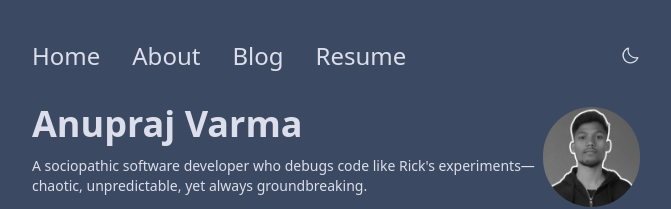
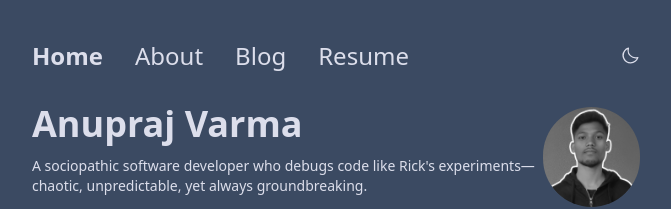
Before and after one commit to anuprajvarma/portfolio, a Next.js app: page / in a window 1280 px wide. Shown: the top 209 px of the page, without its empty margins (304-975 px from the left). Built offline with nearby package versions, Linux system fonts and the light colour scheme.

Commit message:
fix: make current header text bold

```diff
--- a/components/Header.tsx
+++ b/components/Header.tsx
@@ -1,24 +1,43 @@
 "use client";
 
 import Link from "next/link";
+import { usePathname } from "next/navigation";
 import ThemeToggle from "./ThemeToggle";
 
 const Header = () => {
+  const pathname = usePathname();
+  console.log(pathname);
   return (
     <header className="w-full">
       <div className="sm:w-[40rem] w-full m-auto flex justify-between items-center px-2">
         <nav className={`cursor-pointer w-full flex`}>
           <ul className="flex text-2xl w-full justify-between sm:justify-start flex-row gap-4">
-            <li className="hover:bg-[var(--bg)] rounded-md p-2">
+            <li
+              className={`hover:bg-[var(--bg)] rounded-md p-2 ${
+                pathname == "/" ? "font-bold" : "font-normal"
+              }`}
+            >
               <Link href="/">Home</Link>
             </li>
-            <li className="hover:bg-[var(--bg)] rounded-md p-2">
+            <li
+              className={`hover:bg-[var(--bg)] rounded-md p-2 ${
+                pathname == "/about" ? "font-bold" : "font-normal"
+              }`}
+            >
               <Link href="/about">About</Link>
             </li>
-            <li className="hover:bg-[var(--bg)] rounded-md p-2">
+            <li
+              className={`hover:bg-[var(--bg)] rounded-md p-2 ${
+                pathname == "/blog" ? "font-bold" : "font-normal"
+              }`}
+            >
               <Link href="/blog">Blog</Link>
             </li>
-            <li className="hover:bg-[var(--bg)] rounded-md p-2">
+            <li
+              className={`hover:bg-[var(--bg)] rounded-md p-2 ${
+                pathname == "/resume" ? "font-bold" : "font-normal"
+              }`}
+            >
               <Link href="/resume">Resume</Link>
             </li>
           </ul>
```
